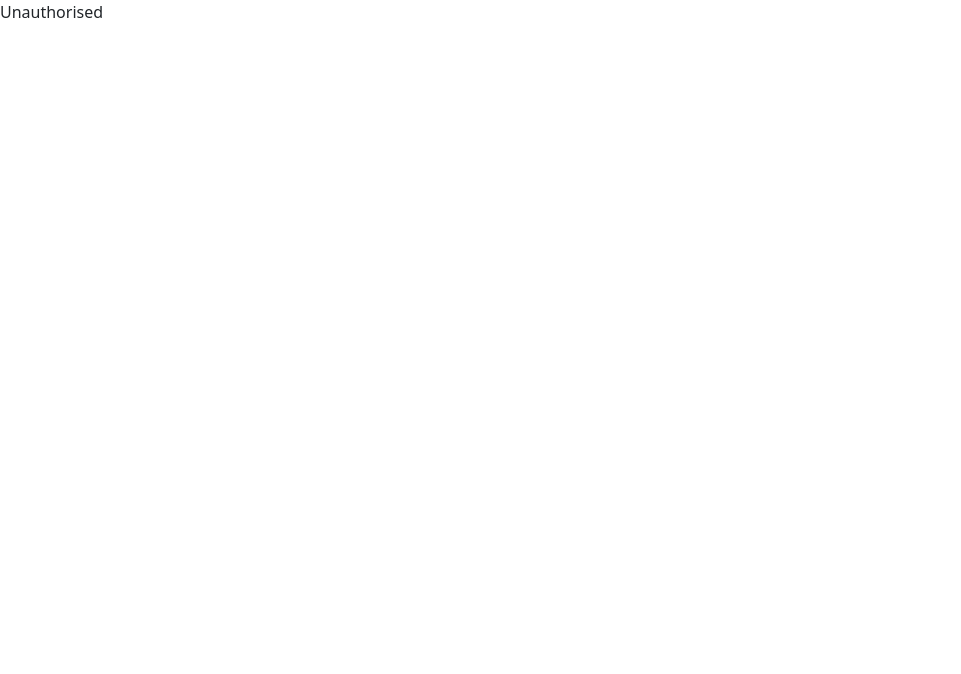
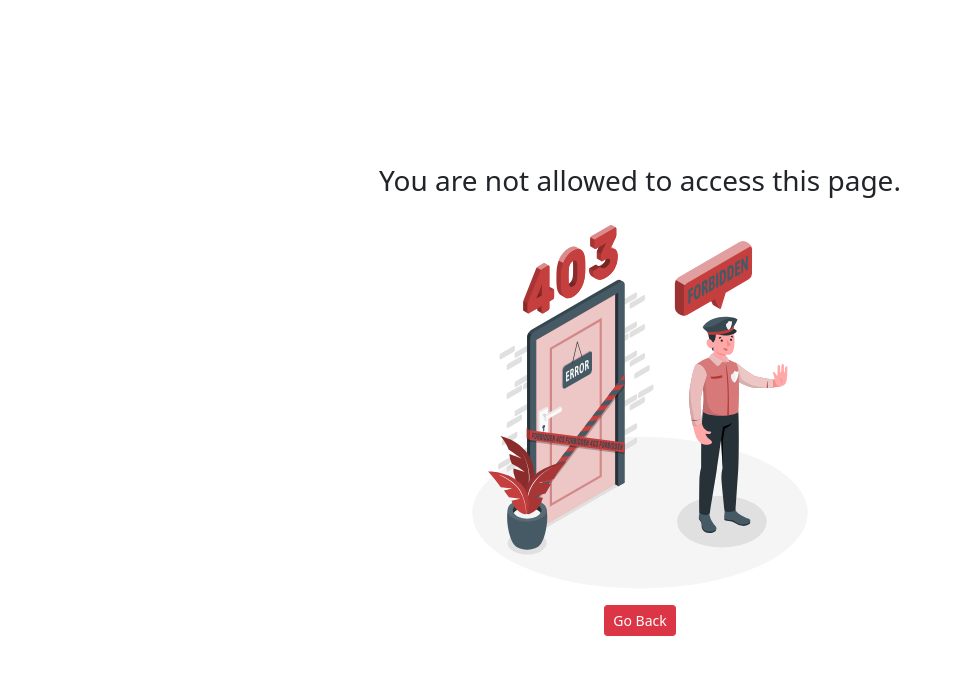
Before and after one commit to ChanakyaSai05/CRM, a React (Create React App) app: page /unauthorised in a window 1280 px wide. Shown: the top 674 px of the page, without its empty margins (0-961 px from the left). Built offline with nearby package versions, Linux system fonts and the light colour scheme.

Commit message:
Added unauthandnotfound

```diff
--- a/src/App.js
+++ b/src/App.js
@@ -8,8 +8,8 @@ import Admin from "./pages/Admin";
 import Customer from "./pages/Customer";
 import Engineer from "./pages/Engineer";
 import RequireAuth from "./component/RequireAuth";
-import Notfound from "./pages/Notfound";
-import Unauthorised from "./pages/Unauthorised";
+import Notfound from "./component/Notfound";
+import Unauthorised from "./component/Unauthorised";
 const ROLES = {
   CUSTOMER: "CUSTOMER",
   ENGINEER: "ENGINEER",
--- /dev/null
+++ b/src/component/Notfound.js
@@ -0,0 +1,25 @@
+import React from "react";
+import { useNavigate } from "react-router-dom";
+import svg from "../assets/404.svg";
+function Notfound() {
+  const history = useNavigate();
+  function goBack() {
+    history(-1);
+  }
+  return (
+    <div className=" d-flex  justify-content-center align-items-center vh-100 text-center">
+      <div>
+        <h3>Hmm. This doesn't seem right.</h3>
+        <p>This page doesnot exist</p>
+        <img src={svg} alt="404" />
+        <div>
+          <button className="btn btn-sm btn-primary" onClick={goBack}>
+            Go Back
+          </button>
+        </div>
+      </div>
+    </div>
+  );
+}
+
+export default Notfound;
--- /dev/null
+++ b/src/component/Unauthorised.js
@@ -0,0 +1,25 @@
+import React from "react";
+import { useNavigate } from "react-router-dom";
+import svg from "../assets/403.svg";
+
+function Unauthorised() {
+  const history = useNavigate();
+  const goBack = () => {
+    history(-1);
+  };
+  return (
+    <div className="d-flex justify-content-center align-items-center vh-100 text-center">
+      <div>
+        <h3>You are not allowed to access this page.</h3>
+        <img src={svg} alt="403" />
+        <div>
+          <button className="btn btn-sm btn-danger" onClick={goBack}>
+            Go Back
+          </button>
+        </div>
+      </div>
+    </div>
+  );
+}
+
+export default Unauthorised;
--- a/src/pages/Login.js
+++ b/src/pages/Login.js
@@ -2,12 +2,14 @@ import React, { useState } from "react";
 import "../styles/Login.css";
 import { Dropdown, DropdownButton } from "react-bootstrap";
 import { userSignUp, userSignIn } from "../api/auth";
+import { useNavigate } from "react-router-dom";
 
 function Login() {
   const [showSignup, setShowSignup] = useState(false);
   const [message, setMessage] = useState("");
   const [userType, setUserType] = useState("CUSTOMER");
   const [userData, setUserData] = useState({});
+  let history = useNavigate();
 
   const loginFn = (e) => {
     const userId = document.getElementById("userId").value;
@@ -34,11 +36,17 @@ function Login() {
 
             //customer,engineer,admin
             if (response.data.userTypes === "CUSTOMER") {
-              window.location.href = "/customer";
+              // window.location.href = "/customer";//it is directly accessing the dom element //we can use this but direct connection is not feasable
+              //thats why we are using navigate
+              //In react virtual dom is there it is in between react project and real dom
+              // virtual dom checks what changes it happened and updates in real dom
+              history("/customer");
             } else if (response.data.userTypes === "ENGINEER") {
-              window.location.href = "/engineer";
+              // window.location.href = "/engineer";
+              history("/engineer");
             } else {
-              window.location.href = "/admin";
+              // window.location.href = "/admin";
+              history("/admin");
             }
           }
         }
@@ -54,6 +62,7 @@ function Login() {
   const updateSignupData = (e) => {
     //2nd way of storing data
     userData[e.target.id] = e.target.value;
+    // setUserData(([e.target.id] = e.target.value));//not working like this
     console.log(userData);
   };
   const signupFn = (e) => {
@@ -75,7 +84,13 @@ function Login() {
       .then((response) => {
         // console.log(response);
         if (response.status === 201) {
-          window.location.href = "/";
+          // window.location.href = "/";
+          history("/");
+          //mam used history(0) it is refresh mam said
+        }
+        if (response === 204) {
+          //204 is no content since it is not an error we are redirecting to home
+          history(0);
         }
       })
       .catch((err) => {
--- a/src/pages/Notfound.js
+++ /dev/null
@@ -1,11 +0,0 @@
-import React from "react";
-import svg from "../assets/404.svg";
-function Notfound() {
-  return (
-    <div>
-      <img src={svg} alt="svgImage" width="200" height="200" />
-    </div>
-  );
-}
-
-export default Notfound;
--- a/src/pages/Unauthorised.js
+++ /dev/null
@@ -1,7 +0,0 @@
-import React from "react";
-
-function Unauthorised() {
-  return <div>Unauthorised</div>;
-}
-
-export default Unauthorised;
```
Also changed, not shown: src/assets/403.svg (added), src/assets/404.svg.
